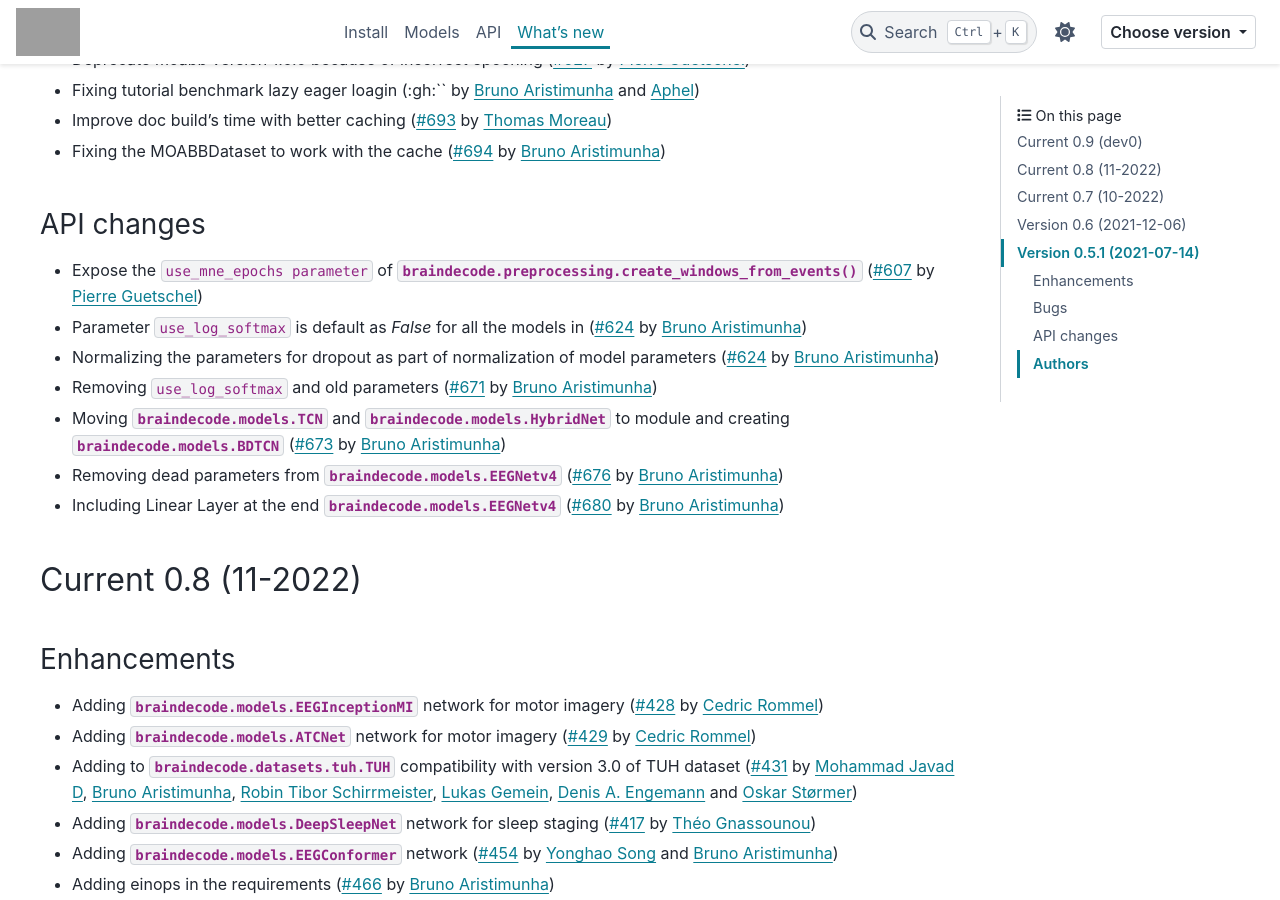
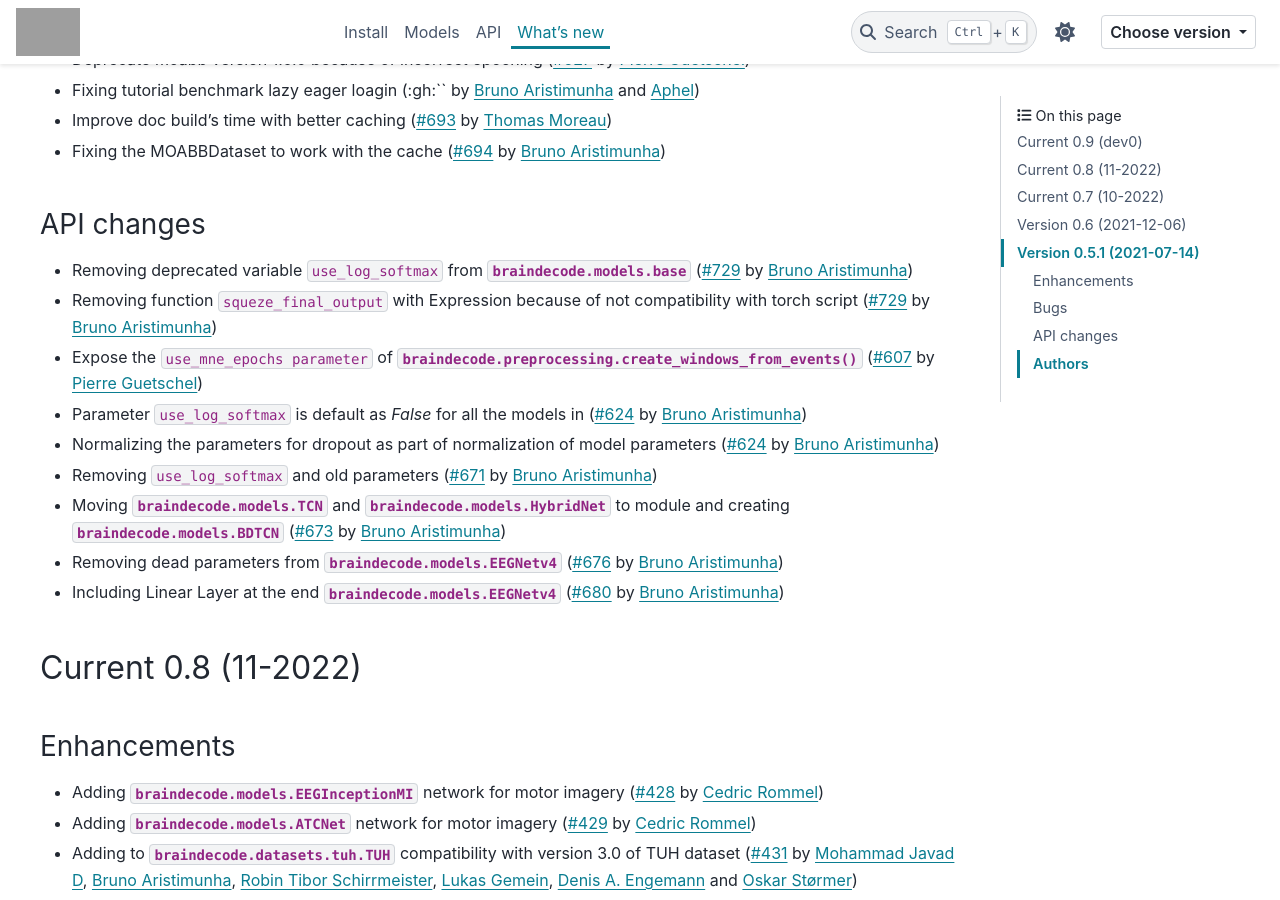
Before and after one commit to braindecode/braindecode, a Sphinx documentation site: the page built from docs/whats_new.rst, in a window 1280 px wide and 900 px high, scrolled down 2458 px. Built offline with Sphinx 7.4.7 and the PyData theme 0.15.4, drawn with Linux system fonts in a browser that asks for light colours; pages that are not in the unit, such as notebooks, are missing from menus; comment, search, counter and statistics services are not loaded; grey boxes are pictures that could not be loaded.

Commit message:
updating whats new

```diff
--- a/docs/whats_new.rst
+++ b/docs/whats_new.rst
@@ -22,7 +22,7 @@ Current 0.9 (dev0)
 
 Enhancements
 ~~~~~~~~~~~~
-- Making the braindecode.models compatibility with torch compile, torch export and torch jit (:gh:`714` by `Bruno Aristimunha` and `Pierre Guetschel`_)
+- Making the braindecode.models compatibility with torch compile, torch export and torch jit (:gh:`729` by `Bruno Aristimunha` and `Pierre Guetschel`_)
 - Reorder the modules, functional and re-organize the codebase (:gh:`728` by `Bruno Aristimunha`_)
 - Adding :class:`braindecode.models.IFNet` (:gh:`725` by `Bruno Aristimunha`_ )
 - Adding :class:`braindecode.models.FBMSNet` (:gh:`724` by `Bruno Aristimunha`_ )
@@ -96,6 +96,8 @@ Bugs
 
 API changes
 ~~~~~~~~~~~
+- Removing deprecated variable ``use_log_softmax`` from :class:`braindecode.models.base` (:gh:`729` by `Bruno Aristimunha`_)
+- Removing function ``squeze_final_output`` with Expression because of not compatibility with torch script (:gh:`729` by `Bruno Aristimunha`_)
 - Expose the ``use_mne_epochs parameter`` of :func:`braindecode.preprocessing.create_windows_from_events` (:gh:`607` by `Pierre Guetschel`_)
 - Parameter ``use_log_softmax`` is default as `False` for all the models in (:gh:`624` by `Bruno Aristimunha`_)
 - Normalizing the parameters for dropout as part of normalization of model parameters  (:gh:`624` by `Bruno Aristimunha`_)
```
